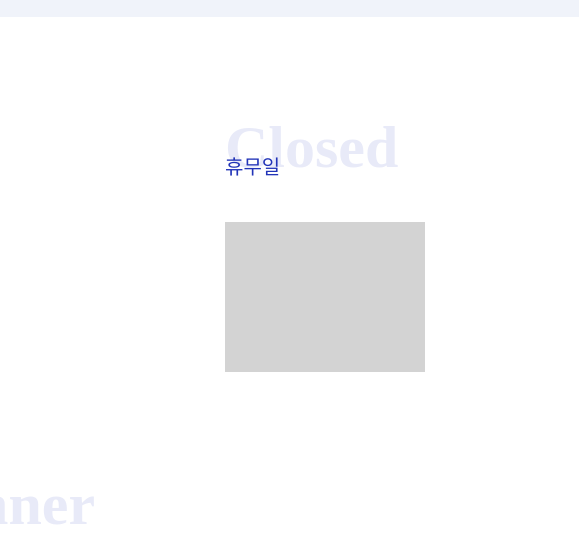
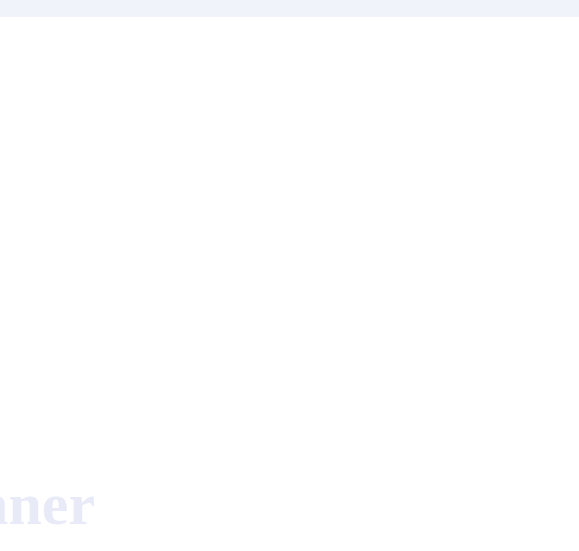
Before and after one commit to Seokyeong-Park/National-Assembly-Library, a plain HTML site: page index.html in a window 1280 px wide. Shown: the part 1036-1587 px from the top of the page, 701-1280 px from the left. Drawn offline with nearby package versions, Linux system fonts and the light colour scheme; a web font is replaced by a local one.

Commit message:
fifth commit

```diff
--- a/index.html
+++ b/index.html
@@ -366,11 +366,11 @@
                                 </div>
                             </div>
                         </div>
-                        <div class="closed">
+                        <!-- <div class="closed">
                             <div class="b_col2">Closed</div>
                             <div class="f_col2">휴무일</div>
                             <div class="c_box"></div>
-                        </div>
+                        </div> -->
                     </div>
                 </div>
             </div>
```
